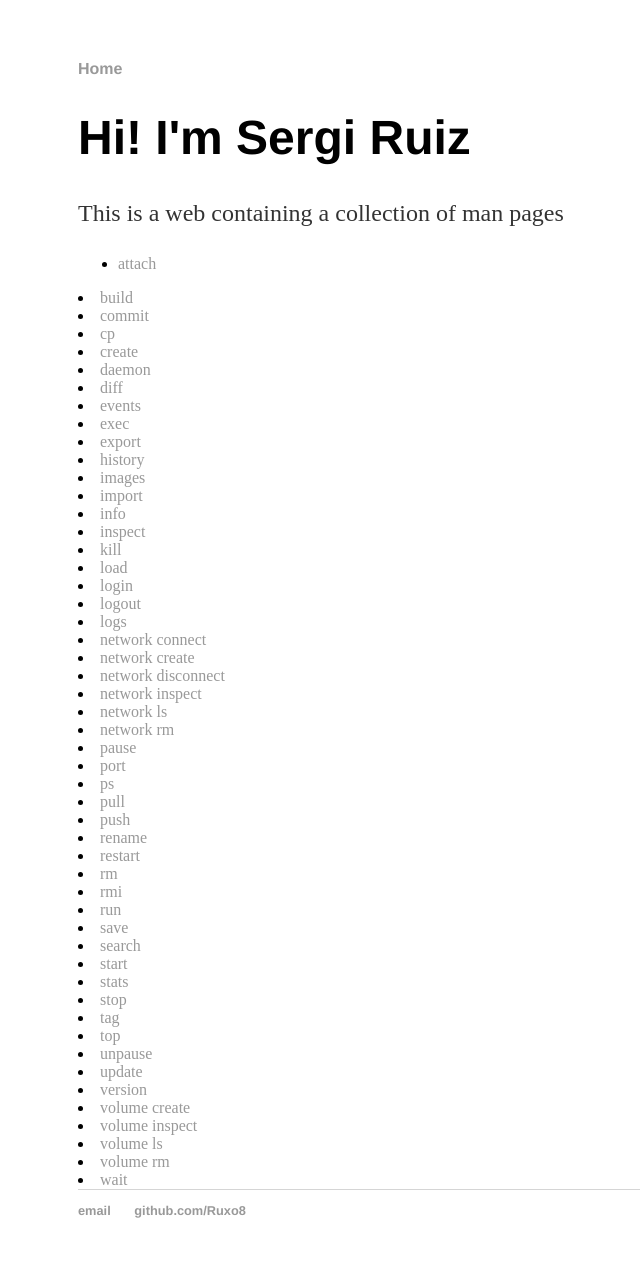
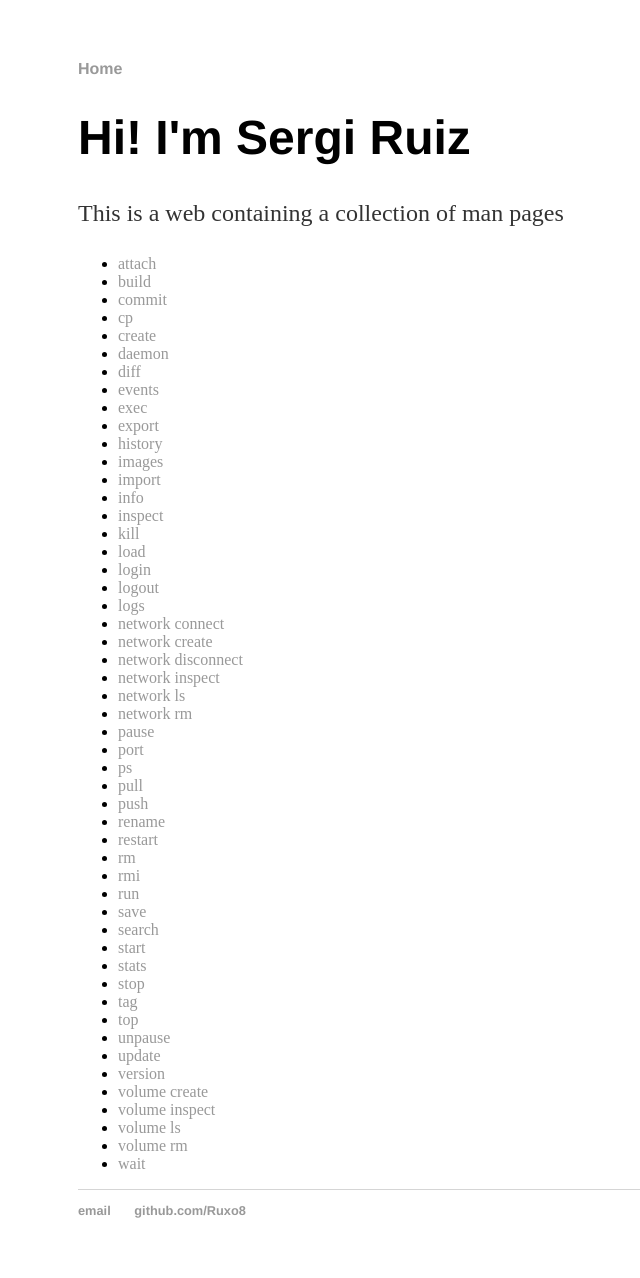
Before and after one commit to Galis14/Ruxo8.github.io, a Jekyll site: the page built from index.html, in a window 1280 px wide. Shown: the whole page, without its empty margins (114-754 px from the left). Built offline with Jekyll 4.4.1, drawn with Linux system fonts in a browser that asks for light colours.

Commit message:
Update index.html

```diff
--- a/index.html
+++ b/index.html
@@ -10,6 +10,6 @@
     <li>
       <a href="{{ page.url }}">{{ page.title }}</a>
     </li>
+  {% endfor %}
   </ul>
-{% endfor %}
 </div><!-- /.blurb -->
```
